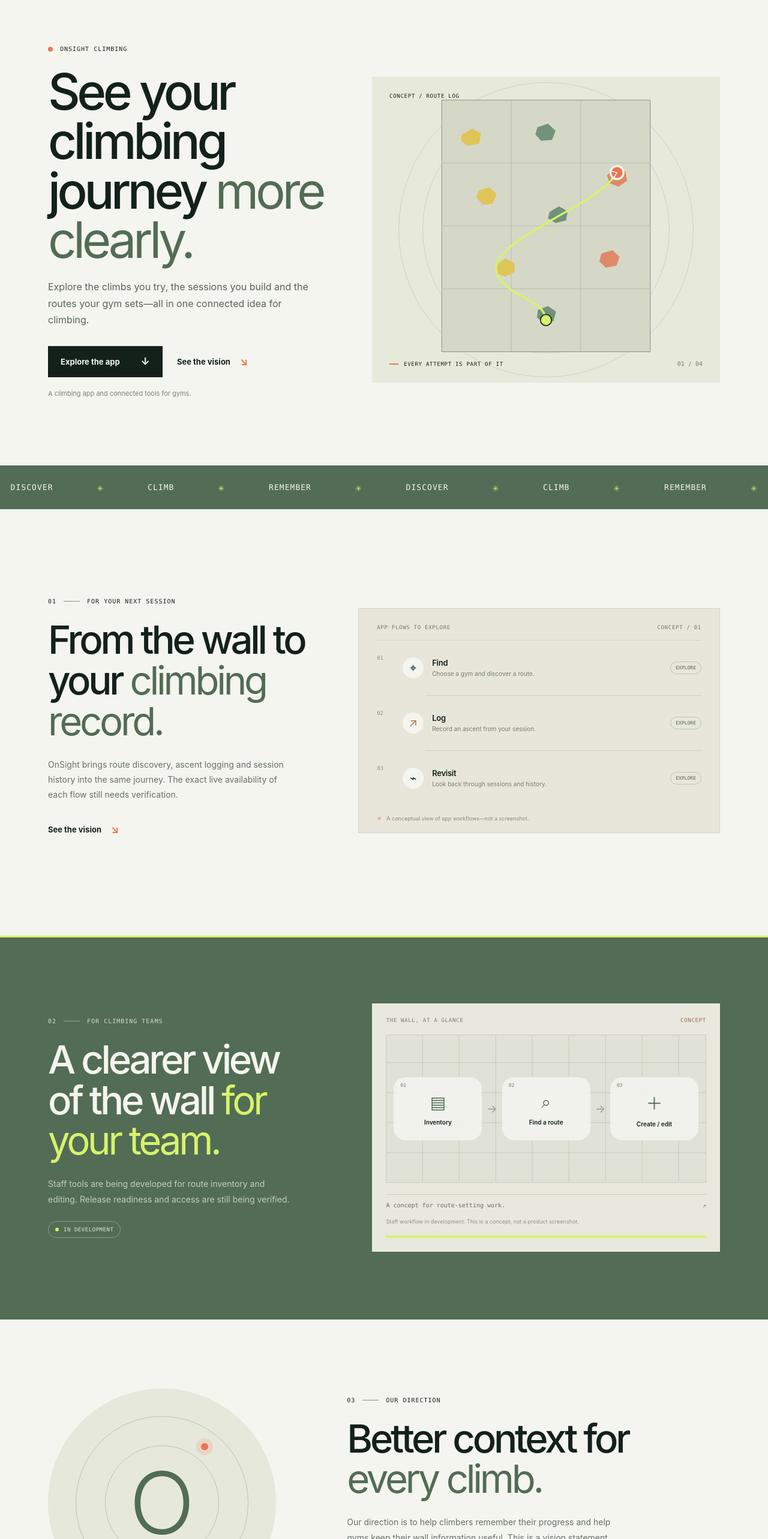
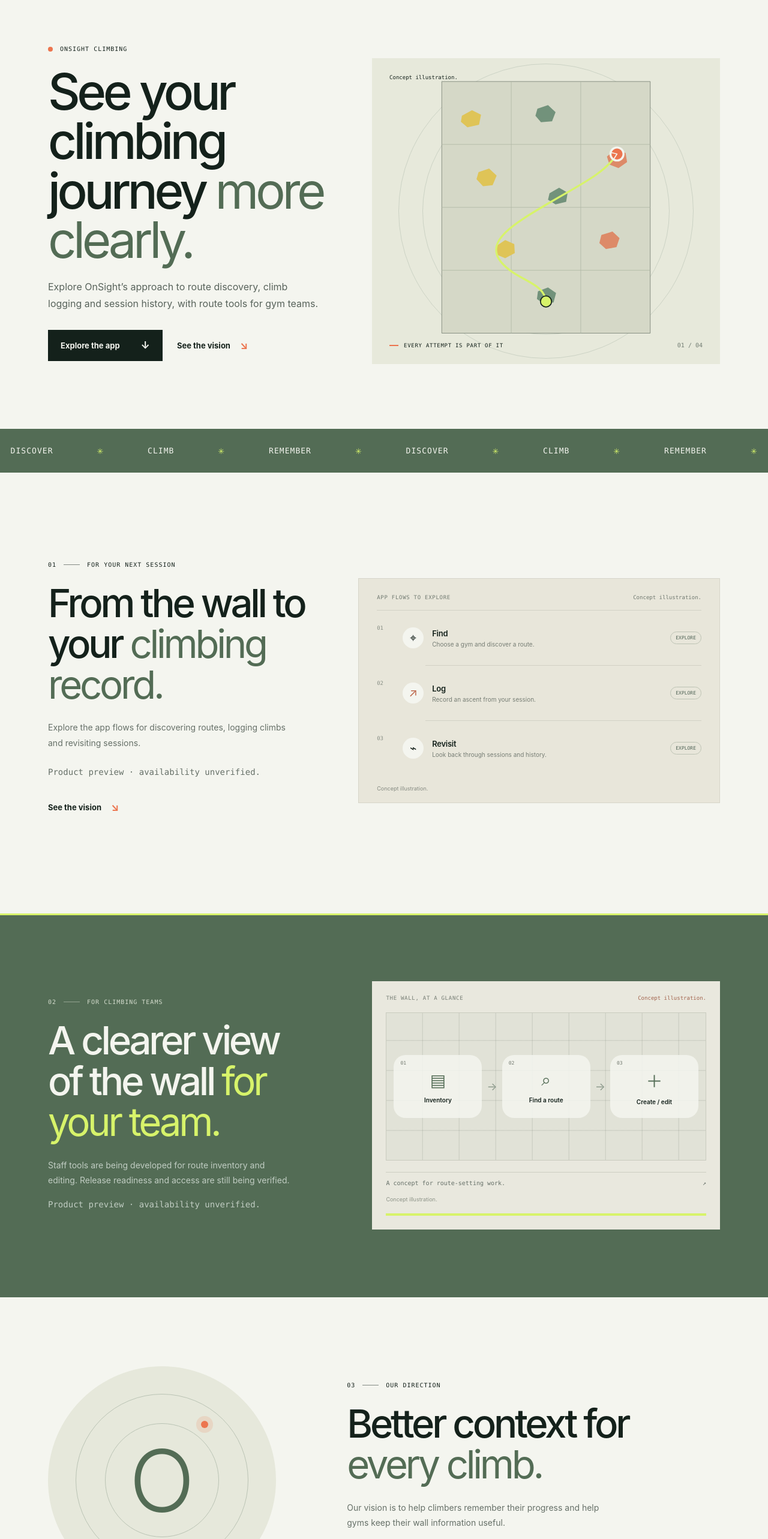
Before and after one commit to onsight-climb/website, a React (Vite) app: page / in a window 1280 px wide. Shown: the part 100-2666 px from the top of the page at 60% size. Built offline with nearby package versions, Linux system fonts and the light colour scheme.

Commit message:
Apply approved OnSight website copy
Co-Authored-By: Paperclip <noreply@paperclip.ing>

```diff
--- a/src/App.jsx
+++ b/src/App.jsx
@@ -38,12 +38,11 @@ export default function App() {
         <div className="hero-copy">
           <p className="eyebrow"><span className="eyebrow-dot"></span> OnSight Climbing</p>
           <h1 id="hero-title">See your climbing journey <em>more clearly.</em></h1>
-          <p className="hero-lede">Explore the climbs you try, the sessions you build and the routes your gym sets—all in one connected idea for climbing.</p>
+          <p className="hero-lede">Explore OnSight’s approach to route discovery, climb logging and session history, with route tools for gym teams.</p>
           <div className="hero-actions"><a className="button button-dark" href="#app">Explore the app <span aria-hidden="true">↓</span></a><a className="text-link" href="#vision">See the vision <span aria-hidden="true">↘</span></a></div>
-          <p className="hero-note">A climbing app and connected tools for gyms.</p>
         </div>
         <div className="hero-art" aria-label="Abstract illustration of a climbing wall and a route from start to finish" role="img">
-          <div className="art-label art-label-top">Concept / Route log</div>
+          <div className="art-label art-label-top">Concept illustration.</div>
           <svg className="climb-illustration" viewBox="0 0 560 590" fill="none" aria-hidden="true" focusable="false">
             <path className="wall-shape" d="M73 38h414v500H73z" />
             <path className="wall-line" d="M211 38v500M349 38v500M73 163h414M73 288h414M73 413h414" />
@@ -70,11 +69,12 @@ export default function App() {
         <div className="section-intro reveal">
           <p className="eyebrow">01 <span className="eyebrow-rule"></span> For your next session</p>
           <h2 id="app-title">From the wall to your <em>climbing record.</em></h2>
-          <p>OnSight brings route discovery, ascent logging and session history into the same journey. The exact live availability of each flow still needs verification.</p>
+          <p>Explore the app flows for discovering routes, logging climbs and revisiting sessions.</p>
+          <p className="product-maturity">Product preview · availability unverified.</p>
           <a className="text-link" href="#vision">See the vision <span aria-hidden="true">↘</span></a>
         </div>
         <div className="journey-board" role="group" aria-label="Conceptual illustration of a climbing session, not a product screenshot">
-          <div className="board-top"><span>APP FLOWS TO EXPLORE</span><span>CONCEPT / 01</span></div>
+          <div className="board-top"><span>APP FLOWS TO EXPLORE</span><span className="concept-label">Concept illustration.</span></div>
           <div className="journey-step reveal">
             <span className="step-number">01</span><span className="step-icon icon-pin" aria-hidden="true">⌖</span>
             <div><h3>Find</h3><p>Choose a gym and discover a route.</p></div><span className="step-state">Explore</span>
@@ -89,7 +89,7 @@ export default function App() {
             <span className="step-number">03</span><span className="step-icon icon-log" aria-hidden="true">⌁</span>
             <div><h3>Revisit</h3><p>Look back through sessions and history.</p></div><span className="step-state">Explore</span>
           </div>
-          <p className="concept-note"><span aria-hidden="true">✳</span> A conceptual view of app workflows—not a screenshot.</p>
+          <p className="concept-note">Concept illustration.</p>
         </div>
       </section>
 
@@ -99,17 +99,17 @@ export default function App() {
             <p className="eyebrow eyebrow-light">02 <span className="eyebrow-rule"></span> For climbing teams</p>
             <h2 id="gym-title">A clearer view of the wall <em>for your team.</em></h2>
             <p>Staff tools are being developed for route inventory and editing. Release readiness and access are still being verified.</p>
-            <span className="status-pill"><span></span> In development</span>
+            <p className="product-maturity">Product preview · availability unverified.</p>
           </div>
           <div className="wall-card reveal" aria-label="Conceptual route-setting board, not a product screenshot">
-            <div className="wall-card-head"><span>THE WALL, AT A GLANCE</span><span className="mini-status">CONCEPT</span></div>
+            <div className="wall-card-head"><span>THE WALL, AT A GLANCE</span><span className="mini-status">Concept illustration.</span></div>
             <div className="staff-flow" role="group" aria-label="Staff workflow in development: inventory, find a route, create or edit">
               <div><span>01</span><i aria-hidden="true">▤</i><b>Inventory</b></div><span className="flow-arrow" aria-hidden="true">→</span>
               <div><span>02</span><i aria-hidden="true">⌕</i><b>Find a route</b></div><span className="flow-arrow" aria-hidden="true">→</span>
               <div><span>03</span><i aria-hidden="true">＋</i><b>Create / edit</b></div>
             </div>
             <div className="wall-card-foot"><span>A concept for route-setting work.</span><span aria-hidden="true">↗</span></div>
-            <p className="concept-note concept-note-dark">Staff workflow in development. This is a concept, not a product screenshot.</p>
+            <p className="concept-note concept-note-dark">Concept illustration.</p>
           </div>
         </div>
       </section>
@@ -119,7 +119,7 @@ export default function App() {
         <div className="vision-copy reveal">
           <p className="eyebrow">03 <span className="eyebrow-rule"></span> Our direction</p>
           <h2 id="vision-title">Better context for <em>every climb.</em></h2>
-          <p>Our direction is to help climbers remember their progress and help gyms keep their wall information useful. This is a vision statement, not a shipped feature claim.</p>
+          <p>Our vision is to help climbers remember their progress and help gyms keep their wall information useful.</p>
           <a className="button button-outline" href="#future">Where we're heading <span aria-hidden="true">↓</span></a>
         </div>
       </section>
@@ -132,7 +132,7 @@ export default function App() {
           </div>
           <div className="future-copy reveal">
             <span className="exploring-tag">Exploring next</span>
-            <p>We are learning which connected gym and climbing workflows matter most. This section will change as product scope is confirmed.</p>
+            <p>Possible directions include smoother gym workflows and richer climbing context. These are ideas to assess, not committed features.</p>
           </div>
           <div className="future-route" aria-hidden="true"><span></span><span></span><span></span><span></span><span></span></div>
         </div>
--- a/styles.css
+++ b/styles.css
@@ -57,7 +57,6 @@ h1 em, h2 em { font-weight: 400; font-style: normal; color: var(--green); }
 .button-dark:hover { background: var(--green); }
 .button span { font-size: 17px; }
 .hero-actions { display: flex; align-items: center; gap: 24px; flex-wrap: wrap; }
-.hero-note { margin: 20px 0 0; color: #7b827b; font-size: 11px; }
 .hero-art { position: relative; min-height: 510px; background: #e7e9db; display: grid; place-items: center; overflow: hidden; }
 .hero-art::before, .hero-art::after { content: ''; position: absolute; border: 1px solid rgba(37,75,61,.14); border-radius: 50%; }
 .hero-art::before { width: 490px; height: 490px; }
@@ -75,7 +74,7 @@ h1 em, h2 em { font-weight: 400; font-style: normal; color: var(--green); }
 .route-end { fill: var(--orange); stroke: var(--paper); stroke-width: 4; }
 .route-arrow { stroke: var(--paper); stroke-width: 2; stroke-linecap: round; stroke-linejoin: round; }
 .art-label { position: absolute; z-index: 2; font: 500 9px var(--mono); text-transform: uppercase; letter-spacing: .08em; }
-.art-label-top { top: 27px; left: 29px; }
+.art-label-top { top: 27px; left: 29px; text-transform: none; letter-spacing: 0; }
 .art-label-bottom { bottom: 26px; left: 29px; display: flex; align-items: center; gap: 9px; }
 .route-key { width: 15px; height: 2px; background: var(--orange); }
 .art-index { position: absolute; right: 29px; bottom: 26px; font: 10px var(--mono); color: #737d73; }
@@ -89,12 +88,15 @@ h1 em, h2 em { font-weight: 400; font-style: normal; color: var(--green); }
 .section-intro h2, .gym-copy h2, .vision-copy h2, .future-heading h2, .closing h2 { margin-bottom: 25px; font-size: clamp(45px, 5.1vw, 67px); line-height: 1.04; }
 .section-intro > p:not(.eyebrow), .gym-copy > p:not(.eyebrow), .vision-copy > p:not(.eyebrow), .future-copy > p { color: #667068; font-size: 14px; line-height: 1.8; }
 .section-intro > p:not(.eyebrow) { max-width: 400px; margin-bottom: 24px; }
+.product-maturity { margin: 12px 0 24px; color: #526658; font: 10px/1.5 var(--mono); }
+.gym-copy .product-maturity { margin-block: 16px 0; color: #e1e7dc; }
 .eyebrow-rule { width: 27px; height: 1px; background: currentColor; opacity: .5; }
 .text-link { min-height: 44px; display: inline-flex; align-items: center; gap: 16px; font-size: 13px; font-weight: 700; }
 .text-link span { color: var(--orange); font-size: 17px; }
 .journey-board { padding: 26px 30px 18px; background: #e8e6da; border: 1px solid #d6d5c9; }
 .board-top, .wall-card-head, .wall-card-foot { display: flex; justify-content: space-between; font: 9px var(--mono); text-transform: uppercase; letter-spacing: .08em; }
 .board-top { color: #717a71; padding-bottom: 16px; border-bottom: 1px solid #d2d1c5; }
+.board-top .concept-label { text-transform: none; letter-spacing: 0; }
 .journey-step { min-height: 91px; display: grid; grid-template-columns: 31px 37px 1fr auto; align-items: center; gap: 12px; }
 .js-motion .journey-step { opacity: 0; transform: translateY(12px); transition: opacity 420ms cubic-bezier(.2,.75,.25,1), transform 420ms cubic-bezier(.2,.75,.25,1); }
 .js-motion .journey-step.is-visible { opacity: 1; transform: translateY(0); }
@@ -118,14 +120,12 @@ h1 em, h2 em { font-weight: 400; font-style: normal; color: var(--green); }
 .gym-copy h2 { max-width: 500px; }
 .gym-copy h2 em { color: var(--lime); }
 .gym-copy > p:not(.eyebrow) { max-width: 405px; color: #c1cdc3; }
-.status-pill { display: inline-flex; align-items: center; gap: 8px; margin-top: 10px; padding: 8px 11px; border: 1px solid rgba(244,242,233,.35); border-radius: 99px; color: #e1e7dc; font: 9px var(--mono); text-transform: uppercase; letter-spacing: .06em; }
-.status-pill span { width: 6px; height: 6px; border-radius: 50%; background: var(--lime); }
 .wall-card { padding: 23px; background: #e9e8de; color: var(--ink); }
 .wall-card::after { content: ''; display: block; width: 100%; height: 4px; margin-top: 18px; background: var(--lime); }
 .js-motion .wall-card::after { width: 0; transition: width 360ms cubic-bezier(.2,.75,.25,1); }
 .js-motion .wall-card.is-visible::after { width: 100%; }
 .wall-card-head { color: #777e75; }
-.mini-status { color: #a3654f; }
+.mini-status { color: #a3654f; text-transform: none; letter-spacing: 0; }
 .staff-flow { min-height: 247px; margin-block: 19px; display: flex; justify-content: space-between; align-items: center; padding: 24px 12px; border: 1px solid #c9cbbf; background: repeating-linear-gradient(0deg, transparent 0 48px, rgba(80,91,78,.12) 49px 50px), repeating-linear-gradient(90deg, transparent 0 59px, rgba(80,91,78,.12) 60px 61px), #e1e2d7; }
 .staff-flow { gap: 8px; }
 .staff-flow > div { position: relative; min-width: 0; flex: 1; min-height: 105px; display: flex; flex-direction: column; justify-content: center; align-items: center; gap: 10px; background: rgba(244,245,239,.86); border-radius: 20px; }
```
